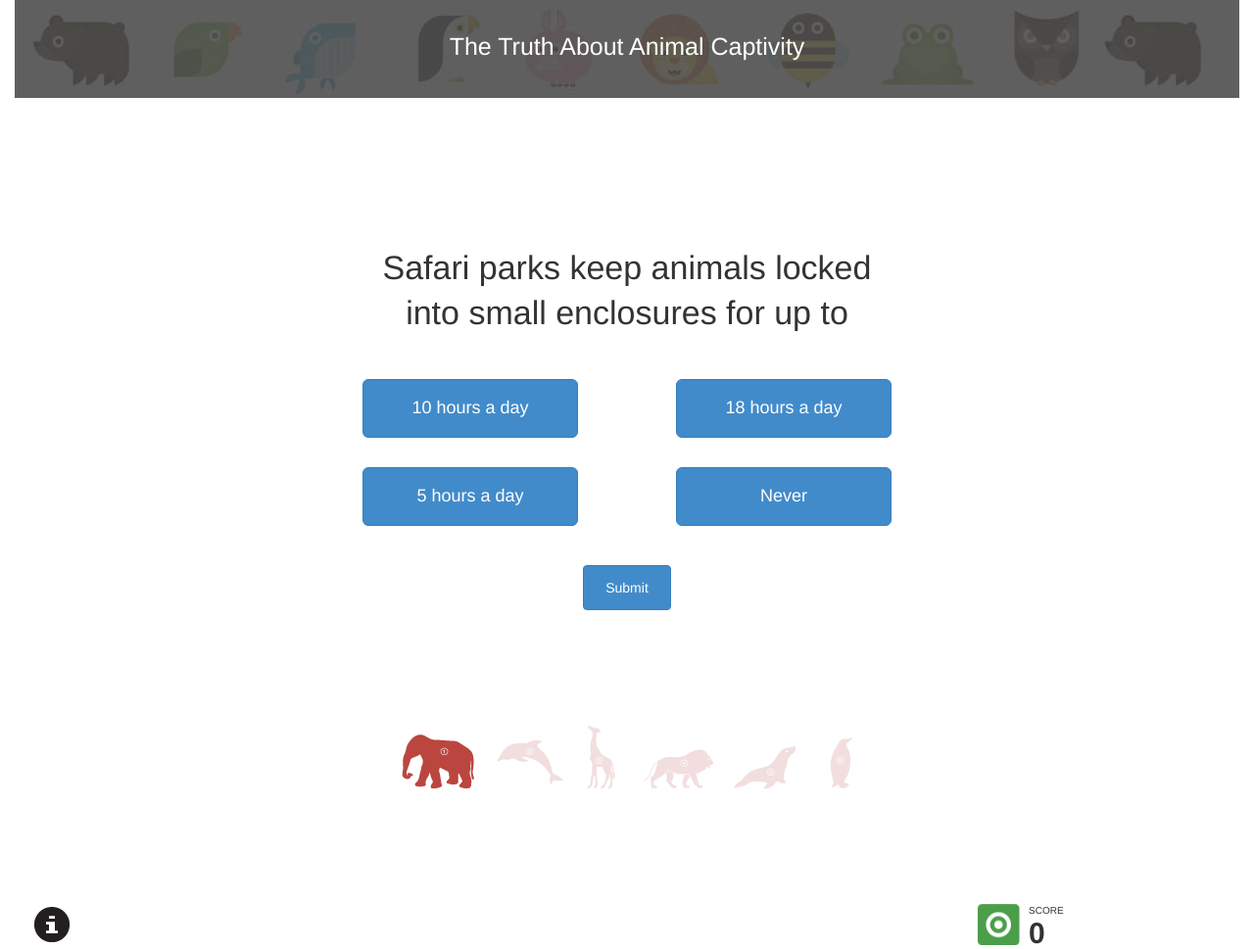
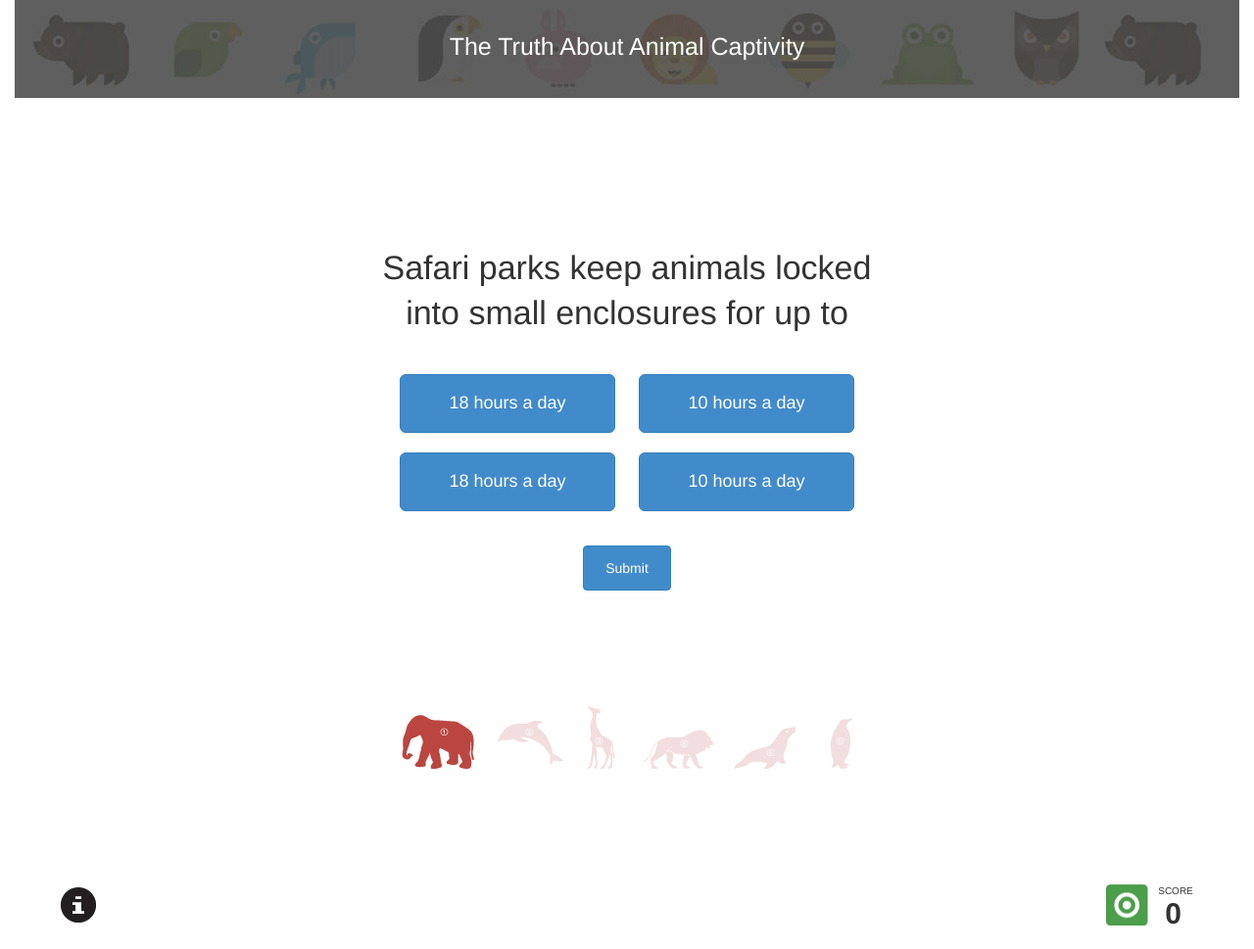
Before and after one commit to nsohail/Quiz-App, a plain HTML site: page index.html in a window 1280 px wide. Shown: the whole page at 98% size. Drawn offline with nearby package versions, Linux system fonts and the light colour scheme.

Commit message:
Static_v1

```diff
--- a/index.html
+++ b/index.html
@@ -4,7 +4,7 @@
     <meta charset="utf-8">
     <meta http-equiv="X-UA-Compatible" content="IE=edge">
     <meta name="viewport" content="width=device-width, initial-scale=1">
-    <title>Bootstrap 101 Template</title>
+    <title>Quiz App</title>
 
     <!-- Bootstrap -->
     <link href="css/bootstrap.min.css" rel="stylesheet">
@@ -25,6 +25,7 @@
       <div class="nav">
         <p>The Truth About Animal Captivity</p>
       </div>
+
 </div><!--container ends-->
 
 <!-- Hidden home screen -->
@@ -41,14 +42,12 @@
  </div>
 
 
-<div class="container-fluid">
+<div class="container text-center">
 <div class="row">
-<div class="col-md-12" role="main">
+
+
 
 <!-- Question -->
-
-<form>
-
 <div class="row">
       <div class="col-md-12">
       <div class="question-area">
@@ -57,22 +56,25 @@
       </div>
 </div>
 
+
+
 <!-- Answers -->
 <div id="wrapper">
 <div class="row">
-      <div class="col-md-3"></div>
-      <div class="col-md-3"><button type="button" class="btn btn-primary btn-lg answerBtn">10 hours a day</button></div>
-      <div class="col-md-3"><button type="button" class="btn btn-primary btn-lg answerBtn">18 hours a day</button></div>
-      <div class="col-md-3"></div>
+
+      <div class="col-md-12">
+        <div>
+          <button type="button" class="btn btn-primary btn-lg answerBtn">18 hours a day</button>
+        <button type="button" class="btn btn-primary btn-lg answerBtn">10 hours a day</button>
+       </div>
+
+        <div>
+          <button type="button" class="btn btn-primary btn-lg answerBtn">18 hours a day</button>
+            <button type="button" class="btn btn-primary btn-lg answerBtn">10 hours a day</button>
+          </div>
+    </div>
+
 </div>
-
-<div class="row">
-      <div class="col-md-3"></div>
-      <div class="col-md-3"><button type="button" class="btn btn-primary btn-lg answerBtn">5 hours a day</button></div>
-      <div class="col-md-3"><button type="button" class="btn btn-primary btn-lg answerBtn">Never</button></div>
-      <div class="col-md-3"></div>
-</div>
-
 </div><!--wrapper ends-->
 
 
@@ -82,30 +84,28 @@
   <div class="col-md-12 submitBtn"><button type="button" class="btn btn-primary getStarted">Submit</button></div>
 </div>
 
-</form>
+
 
 <!--animals here-->
   <div class="row">
-    <div class="col-md-3"></div>
-    <div class="col-md-6 animals"></div>
-    <div class="col-md-3"></div>
+
+    <div class="col-md-12 animals"></div>
+
   </div>
 
 <!--bottom info-->
 <div class="row bottom">
-<div class="col-md-1 helpIcon"></div>
-<div class="col-md-8"></div>
-<div class="col-md-2">
+  <div class="col-md-12">
+  <div class="helpIcon"></div>
   <div class="scoreIcon">
   <p class="score-text">SCORE</p>
   <p class="score-number">0</p>
+  </div>
 </div>
-</div>
-<div class="col-md-1"></div>
 </div>
 
 
-</div><!--main column ends-->
+
 </div><!--main row ends-->
 </div> <!--main container fluid ends-->
 
--- a/style.css
+++ b/style.css
@@ -55,6 +55,7 @@ h2{
 .answerBtn{
 	width:220px;
 	height:60px;
+	margin: 10px;
 }
 
 
@@ -65,7 +66,7 @@ h2{
 
 .question-area{
 text-align: center;
-width: 500px;
+max-width: 500px;
 margin: auto;
 margin-bottom: 30px;
 }
@@ -84,6 +85,14 @@ margin-bottom: 30px;
 	margin-bottom: 100px;
 }
 
+
+@media (max-width:483px){
+	.animals{
+		background-size: 90%;
+	}
+
+}
+
 .bottom{
 	height:45px;
 }
@@ -94,19 +103,22 @@ margin-bottom: 30px;
 	height:42px;
 	background-position: 30% 50%;
 	width:120px;
+	float:right;
 }
 
 .helpIcon{
 	background-image: url('images/info.png');
 	height:42px;
+	width:50px;
 	background-repeat: no-repeat;
 	background-position: 50% 50%;
+	float:left;
 }
 
 
 .score-text{
 	font-size: 10px;
-padding-left: 75px;
+padding-left: 70px;
 margin-bottom: 0;
 
 }
@@ -114,7 +126,7 @@ margin-bottom: 0;
 .score-number{
 font-size: 30px;
 font-weight: bold;
-padding-left: 75px;
+padding-left: 65px;
 line-height: 32px;
 }
 
```
